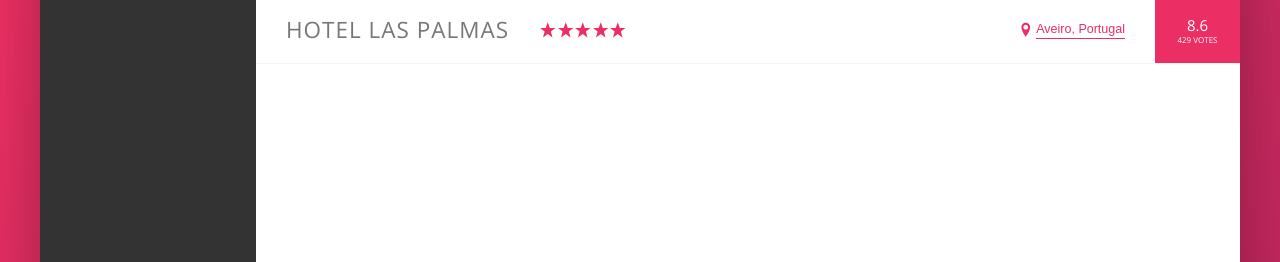
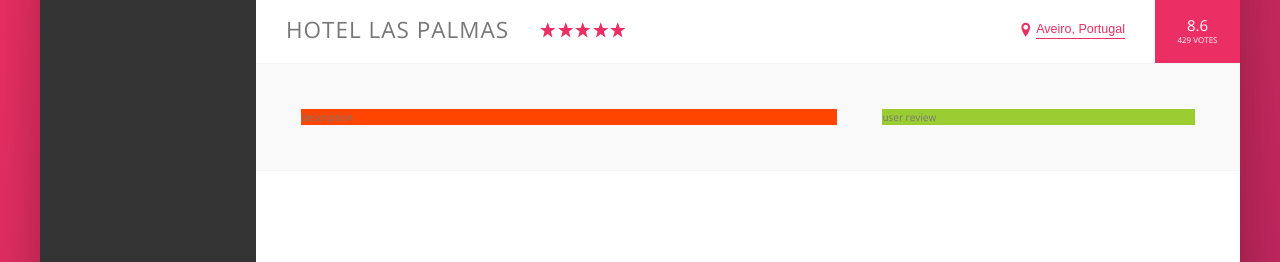
Before and after one commit to Andronikus/web-pages, a website: page Trillo/index.html in a window 1280 px wide. Shown: the part 538-800 px from the top of the page. Drawn offline with nearby package versions, Linux system fonts and the light colour scheme.

Commit message:
make layout of hotel details

```diff
--- a/Trillo/index.html
+++ b/Trillo/index.html
@@ -131,6 +131,14 @@
                         <div class="overview__rating-votes">429 votes</div>
                     </div>
                 </div>
+                <div class="details">
+                    <div class="description">
+                        description
+                    </div>
+                    <div class="user-reviews">
+                        user review
+                    </div>
+                </div>
             </main>
         </div>
     </div>
--- a/Trillo/sass/_base.scss
+++ b/Trillo/sass/_base.scss
@@ -13,6 +13,8 @@
   --color-grey-dark-3: #999;
 
   --box-shadow-dark: 0 2rem 6rem rgba(0, 0, 0, 0.3);
+
+  --line: 1px solid var(--color-grey-light-2);
 }
 
 * {
--- a/Trillo/sass/_components.scss
+++ b/Trillo/sass/_components.scss
@@ -41,7 +41,7 @@
     }
   }
 
-  &__input:focus+&__button {
+  &__input:focus + &__button {
     background-color: var(--color-grey-light-3);
   }
 
@@ -70,7 +70,7 @@
   align-self: stretch;
 
   // all direct children from user-nav
-  &>* {
+  & > * {
     display: flex;
     align-items: center;
     justify-content: center;
@@ -78,7 +78,7 @@
     padding: 0 1rem;
   }
 
-  &>*:hover {
+  & > *:hover {
     background-color: var(--color-grey-light-2);
   }
 
@@ -189,7 +189,6 @@
 // Gallery
 // -----------------------------------------
 .gallery {
-
   display: flex;
 
   &__img {
@@ -205,7 +204,7 @@
 .overview {
   display: flex;
   align-items: center;
-  border-bottom: 1px solid var(--color-grey-light-2);
+  border-bottom: var(--line);
 
   &__heading {
     font-size: 2.25rem;
--- a/Trillo/sass/_layout.scss
+++ b/Trillo/sass/_layout.scss
@@ -11,7 +11,7 @@
   height: 7rem;
   font-size: 1.4rem;
   background: #fff;
-  border-bottom: 1px solid var(--color-grey-light-2);
+  border-bottom: var(--line);
 
   display: flex;
   justify-content: space-between;
@@ -36,3 +36,21 @@
 
   height: 80rem;
 }
+
+.details {
+  display: flex;
+  padding: 4.5rem;
+  background: var(--color-grey-light-1);
+  border-bottom: var(--line);
+}
+
+.description {
+  background-color: orangered;
+  flex: 0 0 60%;
+  margin-right: 4.5rem;
+}
+
+.user-reviews {
+  background-color: yellowgreen;
+  flex: 1;
+}
```
Also changed, not shown: Trillo/css/style.css.
